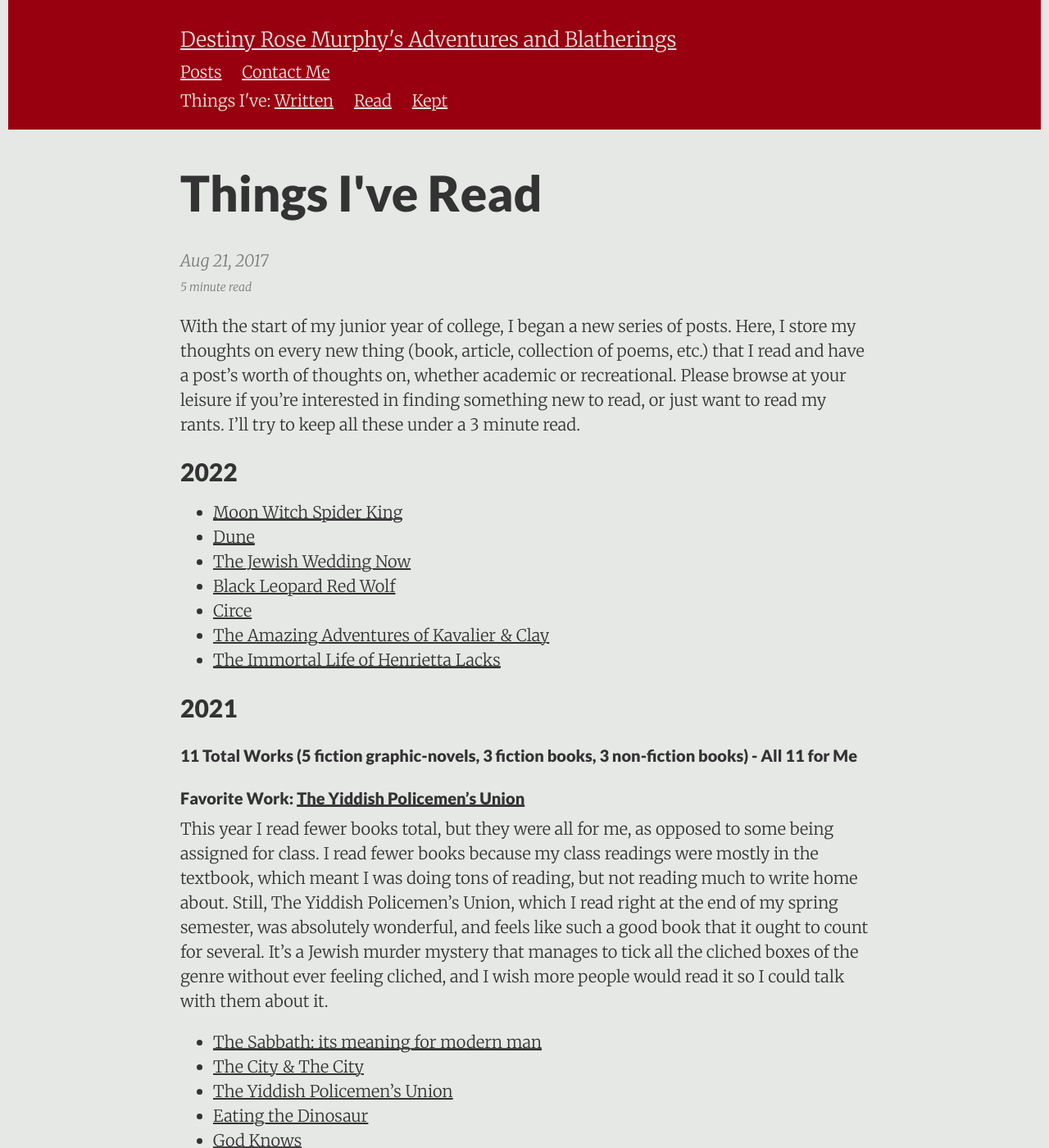
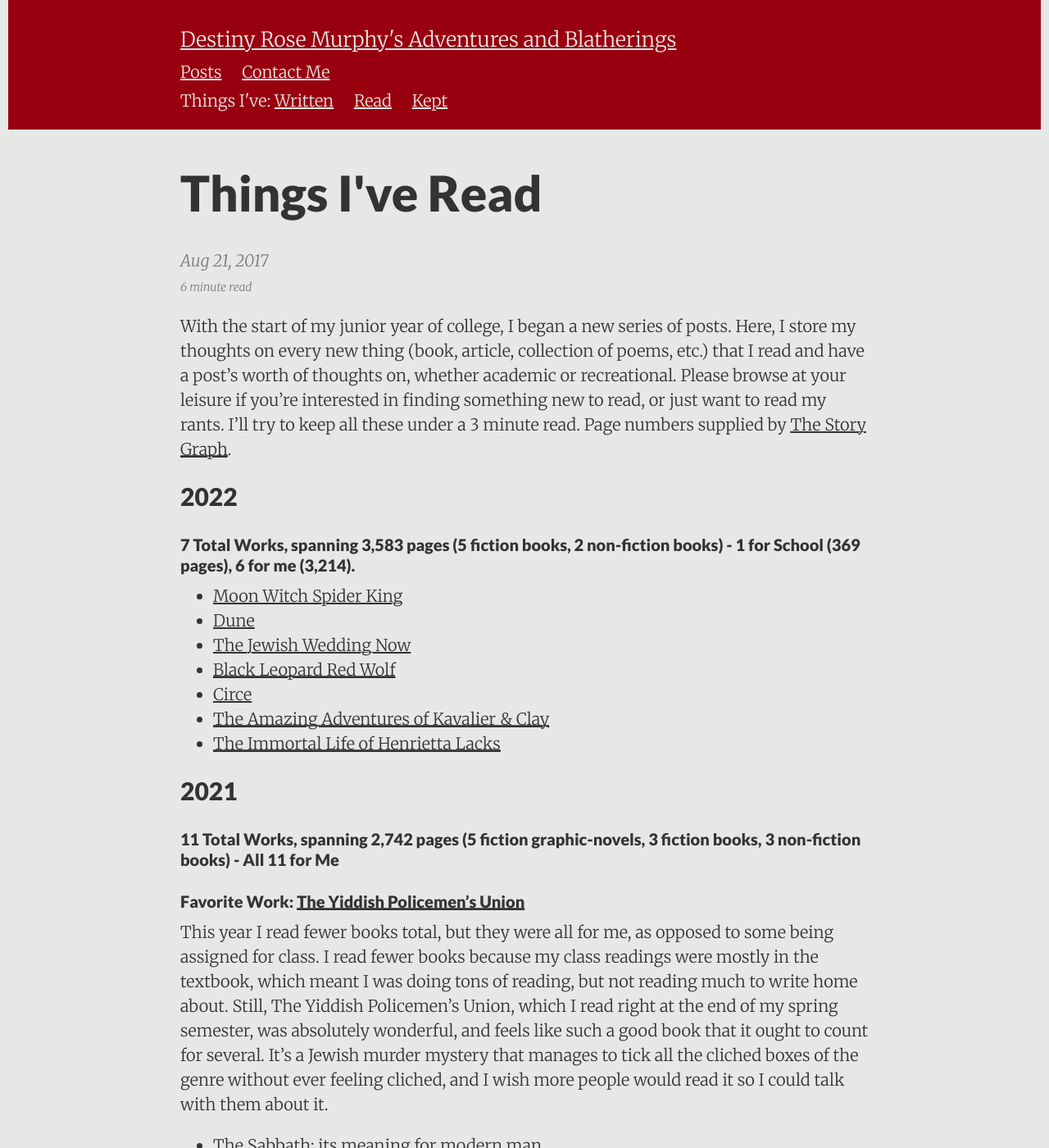
Before and after one commit to DestinyRoseMurphy/DestinyRoseMurphy.github.io, a Jekyll site: the page built from _posts/2017-08-21-Things-I've-Read.md, in a window 1280 px wide and 1400 px high. Shown: the whole window at 82% size. Built offline with Jekyll 4.4.1, drawn with Linux system fonts in a browser that asks for light colours.

Commit message:
Added page numbers

```diff
--- a/_posts/2017-08-21-Things-I've-Read.md
+++ b/_posts/2017-08-21-Things-I've-Read.md
@@ -23,9 +23,11 @@ summary: "With the start of my junior year I'm beginning a new series of posts.
 }
 </style>
 
-With the start of my junior year of college, I began a new series of posts. Here, I store my thoughts on every new thing (book, article, collection of poems, etc.) that I read and have a post's worth of thoughts on, whether academic or recreational. Please browse at your leisure if you're interested in finding something new to read, or just want to read my rants. I'll try to keep all these under a 3 minute read.
+With the start of my junior year of college, I began a new series of posts. Here, I store my thoughts on every new thing (book, article, collection of poems, etc.) that I read and have a post's worth of thoughts on, whether academic or recreational. Please browse at your leisure if you're interested in finding something new to read, or just want to read my rants. I'll try to keep all these under a 3 minute read. Page numbers supplied by [The Story Graph](https://app.thestorygraph.com/).
 
 ## 2022
+
+#### 7 Total Works, spanning 3,583 pages (5 fiction books, 2 non-fiction books) - 1 for School (369 pages), 6 for me (3,214).
 
 - [Moon Witch Spider King](/details/2022-12-26-Moon-Witch)
 - [Dune](/details/2022-10-28-Dune)
@@ -37,7 +39,7 @@ With the start of my junior year of college, I began a new series of posts. Here
 
 ## 2021
 
-#### 11 Total Works (5 fiction graphic-novels, 3 fiction books, 3 non-fiction books) - All 11 for Me
+#### 11 Total Works, spanning 2,742 pages (5 fiction graphic-novels, 3 fiction books, 3 non-fiction books) - All 11 for Me
 
 #### Favorite Work: [The Yiddish Policemen's Union](/details/2021-04-12-Yiddish-Police)
 
```
